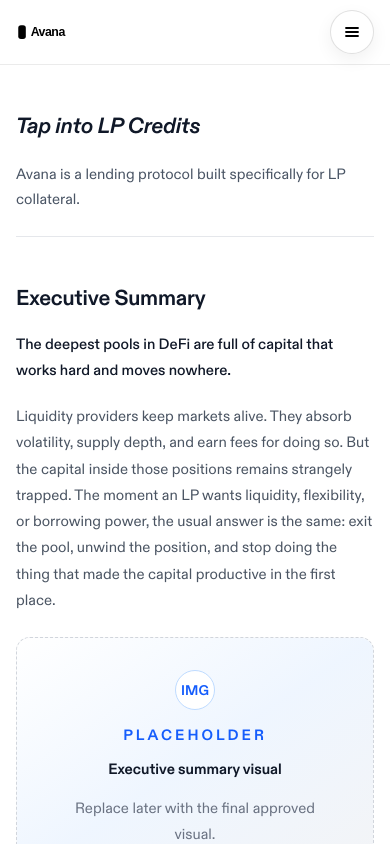
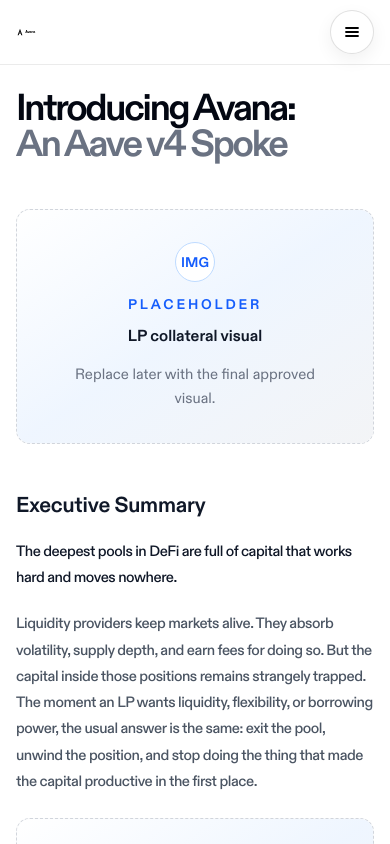
Before and after one commit to Amm-Market/amm-market, a Next.js app: page /lightpaper in a window 390 px wide. Shown: the top 844 px of the page. Built offline with nearby package versions, Linux system fonts and the light colour scheme.

Commit message:
Refine lightpaper and responsive header

```diff
--- a/src/app/globals.css
+++ b/src/app/globals.css
@@ -374,6 +374,7 @@
   .site-editorial-content :is(th) {
     font-size: var(--type-supporting-size-sm);
   }
+
 }
 
 @media (min-width: 768px) {
--- a/src/app/lightpaper/page.tsx
+++ b/src/app/lightpaper/page.tsx
@@ -594,18 +594,31 @@ function MobileSpokeIdentity({ market }: { market: BorrowerSpoke }) {
 
 export default function LightpaperPage() {
   return (
-    <section className="py-12 md:py-24">
-      <article className="site-content-shell">
-        <div className="flex flex-col items-start gap-6 mb-12">
-          <h1 className="type-page-title italic text-gray-900">Tap into LP Credits</h1>
-          <p className="type-page-lead text-gray-600">Avana is a lending protocol built specifically for LP collateral.</p>
-          <hr className="w-full border-gray-200" />
-        </div>
+    <>
+      <section className="pb-12 md:pb-24">
+        <article className="site-content-shell lg:max-w-[72rem]">
+          <div className="grid grid-cols-1 gap-12 lg:grid-cols-[minmax(0,40rem)_minmax(0,1fr)] lg:gap-20">
+            <div className="min-w-0 space-y-12">
+              <section className="pt-6 sm:pt-8 lg:pt-10">
+                <div className="space-y-6">
+                  <h1
+                    aria-label="Introducing Avana: An Aave v4 Spoke"
+                    className="max-w-[18ch] text-balance text-[2.35rem] font-semibold leading-[0.96] tracking-[-0.06em] text-gray-950 sm:text-[3.2rem] lg:text-[4.5rem]"
+                  >
+                    <span className="text-gray-950">Introducing Avana:</span>
+                    <br />
+                    <span className="text-gray-500">An Aave v4 Spoke</span>
+                  </h1>
+                </div>
+              </section>
 
-        <div className="grid grid-cols-1 lg:grid-cols-[1fr_280px] gap-12 lg:gap-24">
-          <div className="site-editorial-content max-w-3xl [&_a]:text-blue-600 [&_a]:hover:underline [&_h2]:text-[1.35rem] [&_h2]:font-bold [&_h2]:leading-[1.2] [&_h2]:tracking-[-0.01em] [&_h2]:text-gray-900 [&_h3]:text-[1rem] [&_h3]:font-semibold [&_h3]:leading-[1.35] [&_h3]:tracking-[-0.01em] [&_h3]:text-gray-900 [&_li]:mb-2 [&_li]:text-[0.9375rem] [&_li]:leading-7 sm:[&_h2]:text-[1.7rem] sm:[&_h3]:text-[1.08rem] sm:[&_li]:text-[1rem]">
-            <div className="space-y-12">
-              <section id="executive-summary" className="scroll-mt-32">
+              <div className="max-w-3xl">
+                <ImagePlaceholder label="LP collateral visual" />
+              </div>
+
+              <div className="site-editorial-content max-w-3xl [&_a]:text-blue-600 [&_a]:hover:underline [&_h2]:text-[1.35rem] [&_h2]:font-bold [&_h2]:leading-[1.2] [&_h2]:tracking-[-0.01em] [&_h2]:text-gray-900 [&_h3]:text-[1rem] [&_h3]:font-semibold [&_h3]:leading-[1.35] [&_h3]:tracking-[-0.01em] [&_h3]:text-gray-900 [&_li]:mb-2 [&_li]:text-[0.9375rem] [&_li]:leading-7 [&_p]:text-[1.35rem] [&_p]:font-medium [&_p]:leading-[1.5] [&_p]:tracking-[-0.03em] sm:[&_h2]:text-[1.7rem] sm:[&_h3]:text-[1.08rem] sm:[&_li]:text-[1rem] sm:[&_p]:text-[1.5rem]">
+                <div className="space-y-12">
+                  <section id="executive-summary" className="scroll-mt-32">
                 <h2>Executive Summary</h2>
                 <div className="mt-5 space-y-5">
                   <p className="font-medium text-gray-900">
@@ -1292,15 +1305,17 @@ export default function LightpaperPage() {
                   <ReferenceTable references={oldImplementationReferences} />
                 </div>
               </section>
+
+              </div>
+              </div>
             </div>
+
+          <div className="lg:justify-self-end">
+            <ScrollSpySidebar sections={sections} sectionColor="blue" />
           </div>
-
-          <ScrollSpySidebar
-            sections={sections}
-            sectionColor="blue"
-          />
         </div>
       </article>
     </section>
+    </>
   )
 }
--- a/src/components/header.tsx
+++ b/src/components/header.tsx
@@ -4,11 +4,32 @@ import Image from "next/image"
 import Link from "next/link"
 import { useEffect, useState } from "react"
 import { usePathname } from "next/navigation"
-import { SITE_NAME, WORDMARK_PATH, siteRoutes } from "@/lib/site"
+import { LOGO_PATH, SITE_NAME, WORDMARK_PATH, siteRoutes } from "@/lib/site"
 
 interface NavLink {
   href: string
   label: string
+}
+
+function BrandLogo({ mobileOnly = false }: { mobileOnly?: boolean }) {
+  return (
+    <span className="inline-flex items-center">
+      <Image
+        src={LOGO_PATH}
+        alt={`${SITE_NAME} icon`}
+        width={24}
+        height={24}
+        className={mobileOnly ? "h-6 w-6" : "h-6 w-6 md:hidden"}
+      />
+      <Image
+        src={WORDMARK_PATH}
+        alt={`${SITE_NAME} wordmark`}
+        width={131}
+        height={24}
+        className={mobileOnly ? "hidden" : "hidden h-[22px] w-[120px] sm:h-[24px] sm:w-[131px] md:block"}
+      />
+    </span>
+  )
 }
 
 const desktopLinks: NavLink[] = [
@@ -88,13 +109,7 @@ export default function Header(): React.JSX.Element {
               data-framer-name="Logo"
               className="inline-flex items-center"
             >
-              <Image
-                src={WORDMARK_PATH}
-                alt={`${SITE_NAME} wordmark`}
-                width={131}
-                height={24}
-                className="h-[22px] w-[120px] sm:h-[24px] sm:w-[131px]"
-              />
+              <BrandLogo />
             </Link>
           </div>
 
@@ -199,13 +214,7 @@ export default function Header(): React.JSX.Element {
               className="inline-flex items-center"
               onClick={() => setMobileMenuOpen(false)}
             >
-              <Image
-                src={WORDMARK_PATH}
-                alt={`${SITE_NAME} wordmark`}
-                width={120}
-                height={22}
-                className="h-[22px] w-[120px]"
-              />
+              <BrandLogo mobileOnly />
             </Link>
 
             <button
```
Also changed, not shown: 2 other files (tests, documents, lock files or other folders).
